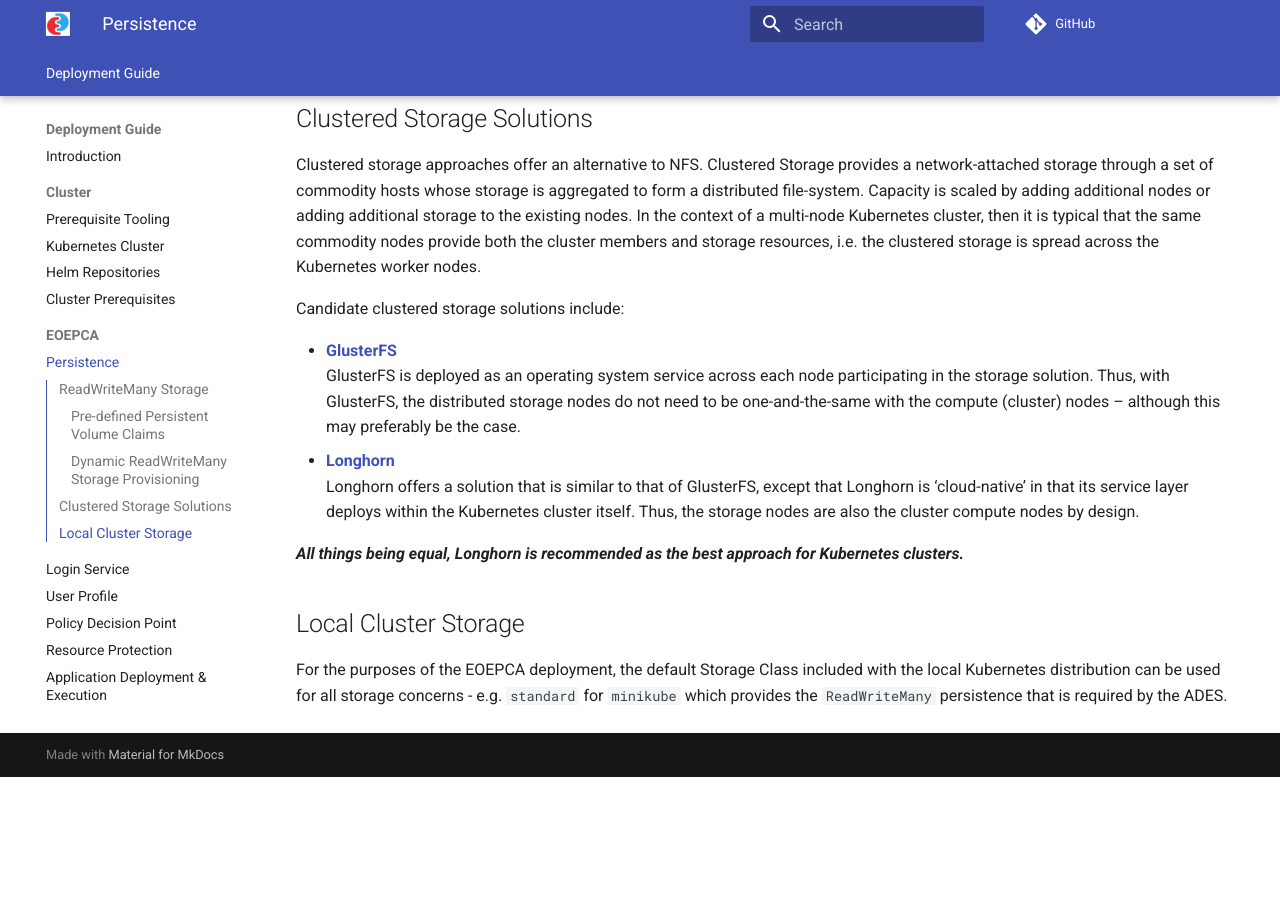
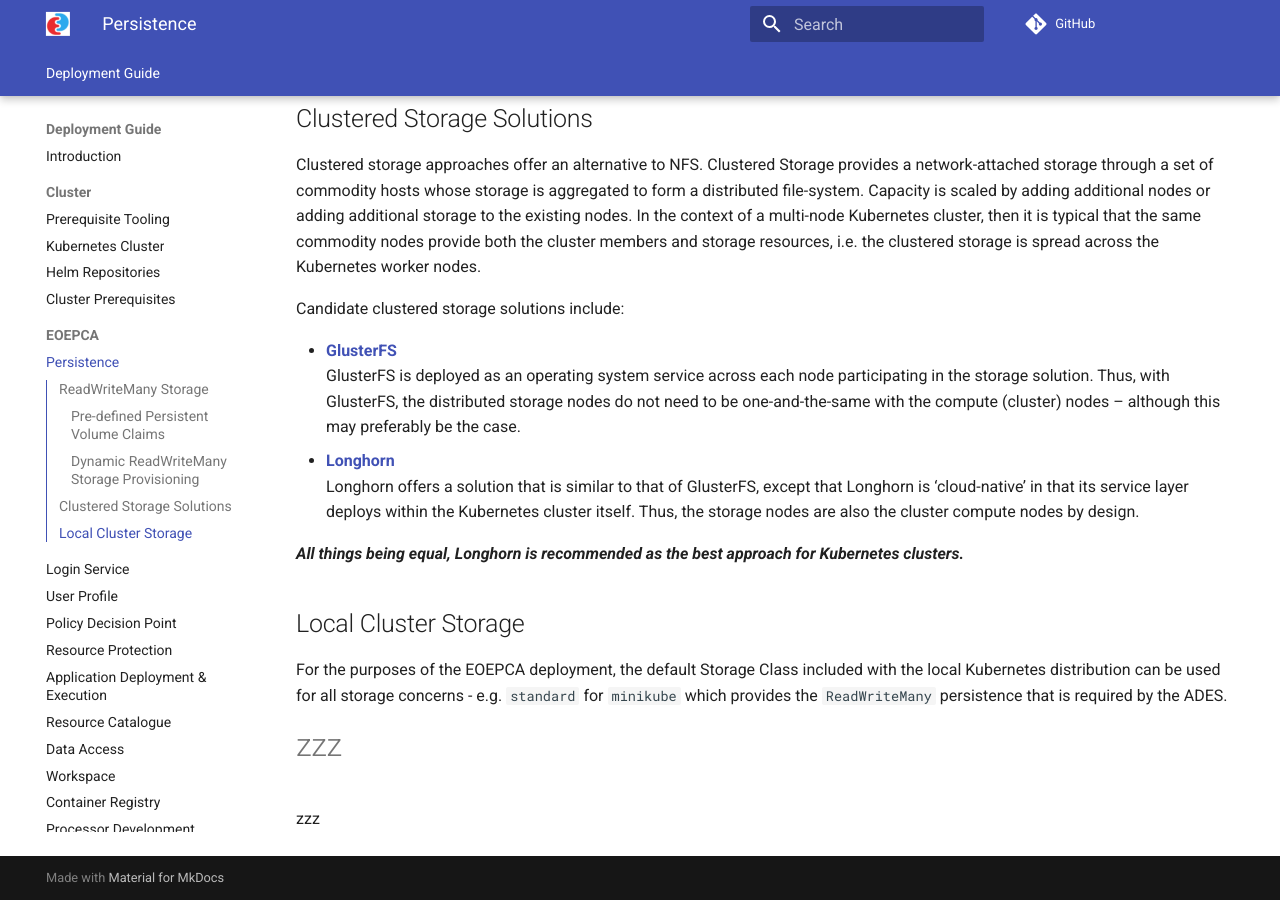
Before and after one commit to EOEPCA/deployment-guide, an MkDocs documentation site: the page built from docs/eoepca/persistence.md, in a window 1280 px wide and 900 px high, scrolled down 2158 px. Built offline with MkDocs 1.6.1 and Material for MkDocs 9.7.7, drawn with Linux system fonts in a browser that asks for light colours; comment, search, counter and statistics services are not loaded; the version menu is left out; before the commit the page ends 2935 px from its top, so only the background shows below that.

Commit message:
Check update to docs/... causes the github action to run

```diff
--- a/docs/eoepca/persistence.md
+++ b/docs/eoepca/persistence.md
@@ -100,3 +100,7 @@
 ## Local Cluster Storage
 
 For the purposes of the EOEPCA deployment, the default Storage Class included with the local Kubernetes distribution can be used for all storage concerns - e.g. `standard` for `minikube` which provides the `ReadWriteMany` persistence that is required by the ADES.
+
+# zzz
+
+zzz
```
